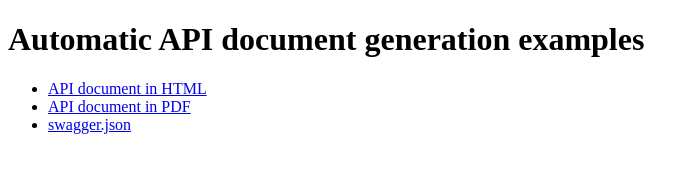
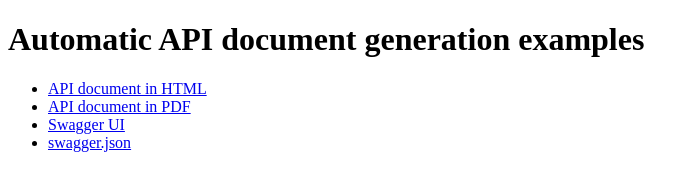
Before and after one commit to archlevel/example-api-doc-generation, a plain HTML site: page docs/index.html in a window 1280 px wide. Shown: the whole page, without its empty margins (0-699 px from the left). Drawn offline with Linux system fonts and the light colour scheme.

Commit message:
Add Swagger-UI to docs/index.html

```diff
--- a/docs/index.html
+++ b/docs/index.html
@@ -9,6 +9,7 @@
 <ul>
     <li><a href="api.html" target="_blank">API document in HTML</a></li>
     <li><a href="api.pdf" target="_blank">API document in PDF</a></li>
+    <li><a href="ui/" target="_blank">Swagger UI</a></li>
     <li><a href="swagger.json" target="_blank">swagger.json</a></li>
 </ul>
 </body>
```
